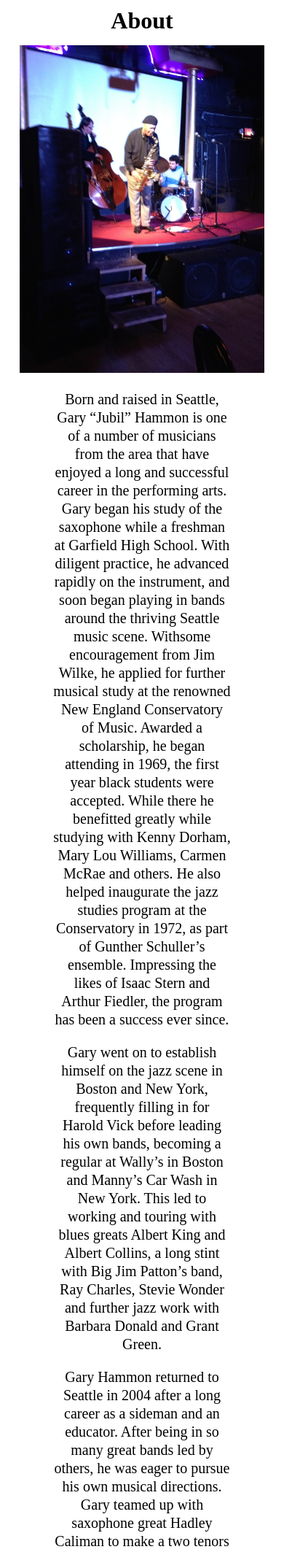
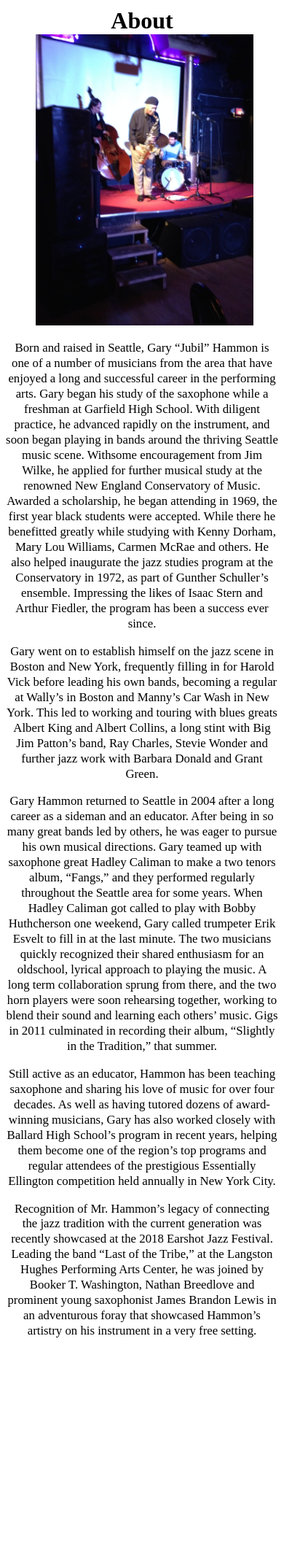
Before and after one commit to kris3579/Hammond-Website, a Node server app: page /about in a window 390 px wide. Shown: the part 96-2223 px from the top of the page at 73% size. After the commit the page ends 1929 px from the top, so only its background shows below. Run offline with Node 20, Linux system fonts and the light colour scheme; some libraries are stand-ins or nearby versions.

Commit message:
about layout looks good on all devices

```diff
--- a/public/styles/base.css
+++ b/public/styles/base.css
@@ -49,8 +49,7 @@ iframe {
 .aboutImg {
   width: 30%;
   float: right;
-  margin-top: 15px;
-  clear: both;
+  margin-left: 7px;
 }
 
 .aboutDiv {
@@ -79,6 +78,10 @@ iframe {
     margin-bottom: 10px;
   }
 
+  p {
+    font-size: 1.05em;
+  }
+
   .links {
     display: none;
     font-size: 1.35em;
@@ -102,8 +105,12 @@ iframe {
   }
 
   .aboutImg {
-    width: 90%;
+    width: 80%;
     float: none;
+  }
+
+  .aboutDiv {
+    width: 95%;
   }
 
   #burger {
@@ -136,6 +143,14 @@ iframe {
 /* Tablet Sized */
 
 @media only screen and (min-width: 768px) and (max-width: 1024px) {
+  .aboutDiv {
+    width: 60%;
+  }
+
+  .aboutImg {
+    width: 50%;
+  }
+
   .links {
     margin-right: 15px;
     display: inline;
--- a/views/partials/about.ejs
+++ b/views/partials/about.ejs
@@ -1,6 +1,5 @@
 <img class="aboutImg" src="/assets/IMG_0982.jpg" alt="Gary Hammon, Saxophone in hand." />
 
-<div class="aboutDiv">
 <p>
   Born and raised in Seattle, Gary “Jubil” Hammon is one of a number of musicians from the area that have enjoyed a
   long and successful career in the performing arts. Gary began his study of the saxophone while a freshman at
@@ -42,4 +41,3 @@
   James Brandon Lewis in an adventurous foray that showcased Hammon’s artistry on his instrument in a very free
   setting.
 </p>
-</div>
```
Lines whose indentation alone changed are shown as unchanged.
